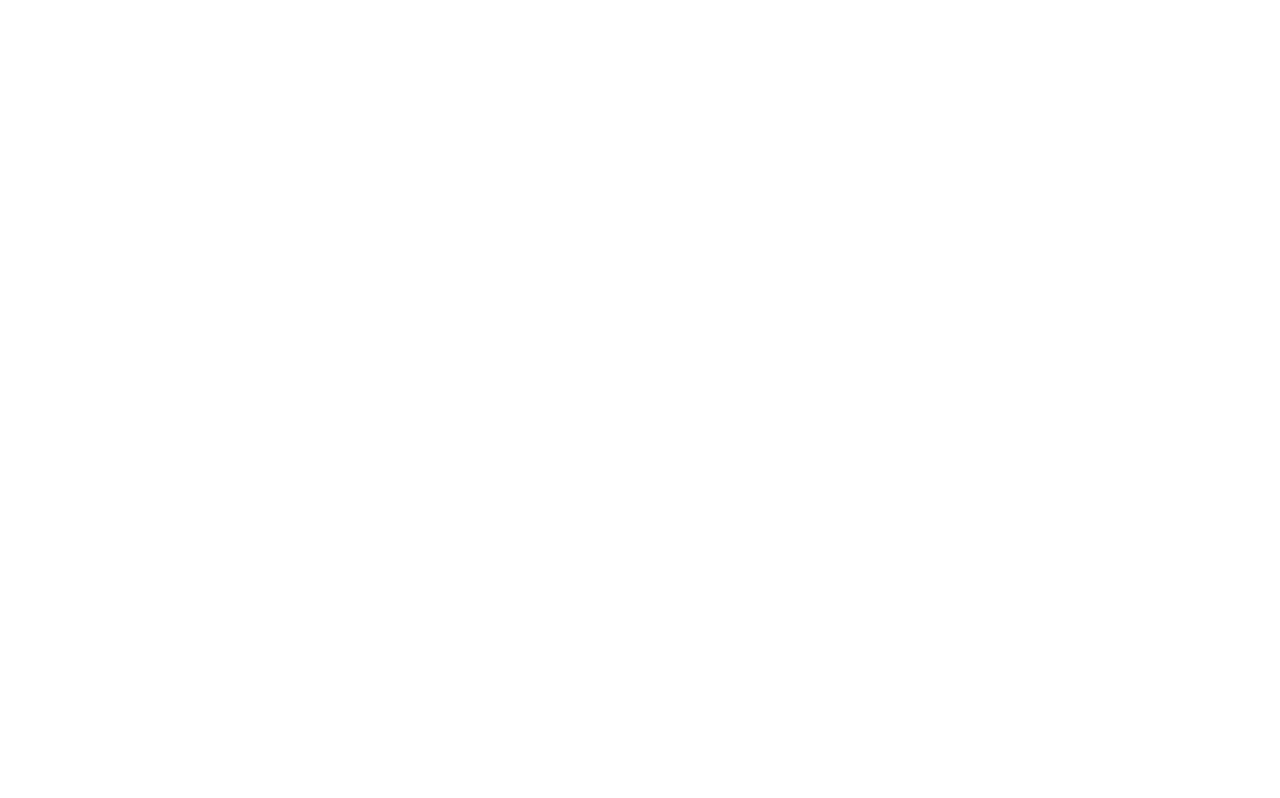
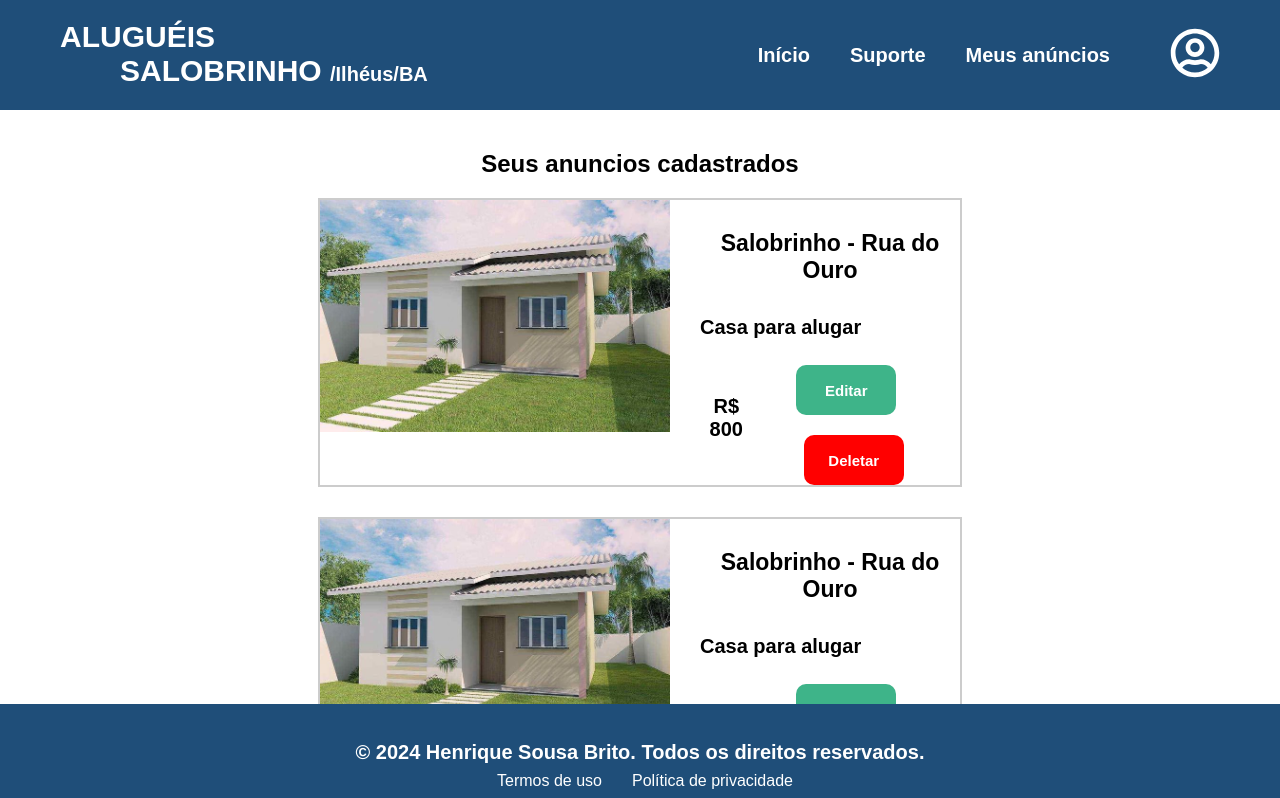
Before and after one commit to HenriqueSBDEV/Alugueis-Salobrinho, a React (Create React App) app in the folder client/: page /anuncios-user in a window 1280 px wide. Before the commit this address had no page. Shown: the top 798 px of the page. Built offline with nearby package versions, Linux system fonts and the light colour scheme.

Commit message:
Finalizando modelo page AnunciosUser

```diff
--- /dev/null
+++ b/client/src/components/AnuncioUser/AnuncioUser.jsx
@@ -0,0 +1,32 @@
+import React from "react";
+import casa from "../../image/casa.jpg";
+import "../../styles/AnunciosUser/AnunciosUser.css";
+
+const AnuncioUser = () => {
+  return (
+    <div  className="container-anuncios-user">
+    <div className="anuncios-user">
+      <div className="anuncio-user">
+        <div className="image-container">
+          <img src={casa} alt="" />
+        </div>
+        <div className="info-container">
+          <div className="info-header">
+            <h3>Salobrinho - Rua do Ouro</h3>
+            <h4>Casa para alugar</h4>
+          </div>
+          <div className="info-footer">
+            <h3>R$ 800</h3>
+            <div>
+              <button className="edit-aluguel">Editar</button>
+              <button className="delete-aluguel">Deletar</button>
+            </div>
+          </div>
+        </div>
+      </div>
+    </div>
+  </div>
+  )
+}
+
+export default AnuncioUser;
--- /dev/null
+++ b/client/src/pages/AnunciosUser.jsx
@@ -0,0 +1,27 @@
+import React from "react";
+import HeaderLogado from "../components/Header-logado/Header-logado";
+import Footer from "../components/Footer/Footer";
+import "../styles/AnunciosUser/AnunciosUser.css";
+import AnuncioUser from "../components/AnuncioUser/AnuncioUser";
+
+const AnunciosUser = () => {
+  return (
+    <div style={{ display: "flex", flexDirection: "column" }}>
+      <HeaderLogado/>
+      <div className="main-container">
+        <h2 className="title-anuncios">Seus anuncios cadastrados</h2>
+        <div className="anuncios-list">
+          <AnuncioUser />
+          <AnuncioUser />
+          <AnuncioUser />
+          <AnuncioUser />
+          <AnuncioUser />
+          <AnuncioUser />
+        </div>
+      </div>
+      <Footer />
+    </div>
+  );
+};
+
+export default AnunciosUser;
--- a/client/src/routes/Routes.jsx
+++ b/client/src/routes/Routes.jsx
@@ -8,6 +8,7 @@
 import InfoCard from '../pages/InfoCard';
 import HomeCadastro from '../pages/HomeCadastro';
 import AlterarDados from '../pages/AlterarDados';
+import AnunciosUser from '../pages/AnunciosUser';
 
 const AppRoutes = () => {
   return (
@@ -20,6 +21,7 @@
         <Route path="/infocard" element={<InfoCard/>} />
         <Route path="/home-cadastro" element={<HomeCadastro/>} />
         <Route path="/alterar-dados" element={<AlterarDados/>}/>
+        <Route path="anuncios-user" element={<AnunciosUser/>}/>
       </Routes>
     </Router>
   );
--- /dev/null
+++ b/client/src/styles/AnunciosUser/AnunciosUser.css
@@ -0,0 +1,98 @@
+.container-anuncios-user{
+  width: 100%;
+  text-align: center;
+  margin-bottom: 30px;
+}
+
+.anuncios-user{
+  display: flex;
+  justify-content: center;
+}
+
+.container-title {
+  width: 100%;
+  text-align: center;
+  margin-top: 150px;
+}
+
+.title-anuncios {
+  margin-top: 150px;
+  text-align: center;
+  font-size: 24px;
+  font-weight: bold;
+}
+
+
+.anuncio-user{
+  display: flex;
+  border: 2px solid #ccc;
+  width: 50%;
+}
+
+.image-container img{
+  width: 350px;
+}
+
+.info-container{
+  width: 100%;
+}
+
+.info-header{
+  display: flex;
+  flex-direction: column;
+  align-items: flex-start;
+}
+
+.info-header h3{
+  margin-left: 30px;
+  font-size: 23px;
+}
+
+.info-header h4{
+  margin-left: 30px;
+  font-size: 20px;
+}
+
+.info-footer{
+ display: flex;
+ justify-content: space-between;
+}
+
+.info-footer h3{
+  margin-left: 30px;
+  font-size: 20px;
+}
+
+.delete-aluguel{
+  border-radius: 10px;
+  margin-right: 20px;
+  background-color: red;
+  color: #fff;
+  font-size: 15px;
+  font-weight: bold;
+  width: 100px;
+  height: 50px;
+  border: none;
+  margin-top: 20px;
+  margin-left: 15px;
+}
+
+.edit-aluguel{
+  border-radius: 10px;
+  margin-right: 20px;
+  background-color: #3EB489;
+  color: #fff;
+  font-size: 15px;
+  font-weight: bold;
+  width: 100px;
+  height: 50px;
+  border: none;
+}
+
+.delete-aluguel:hover{
+  cursor: pointer;
+}
+
+.edit-aluguel:hover{
+  cursor: pointer;
+}
```
